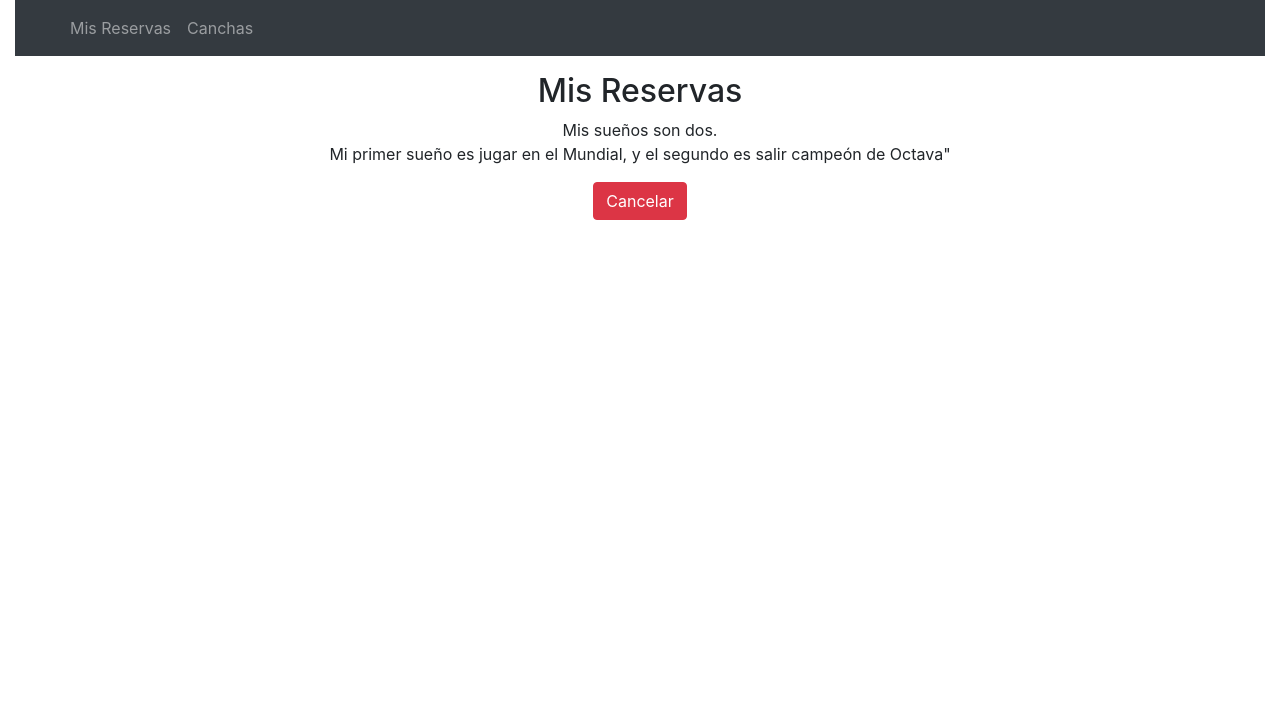
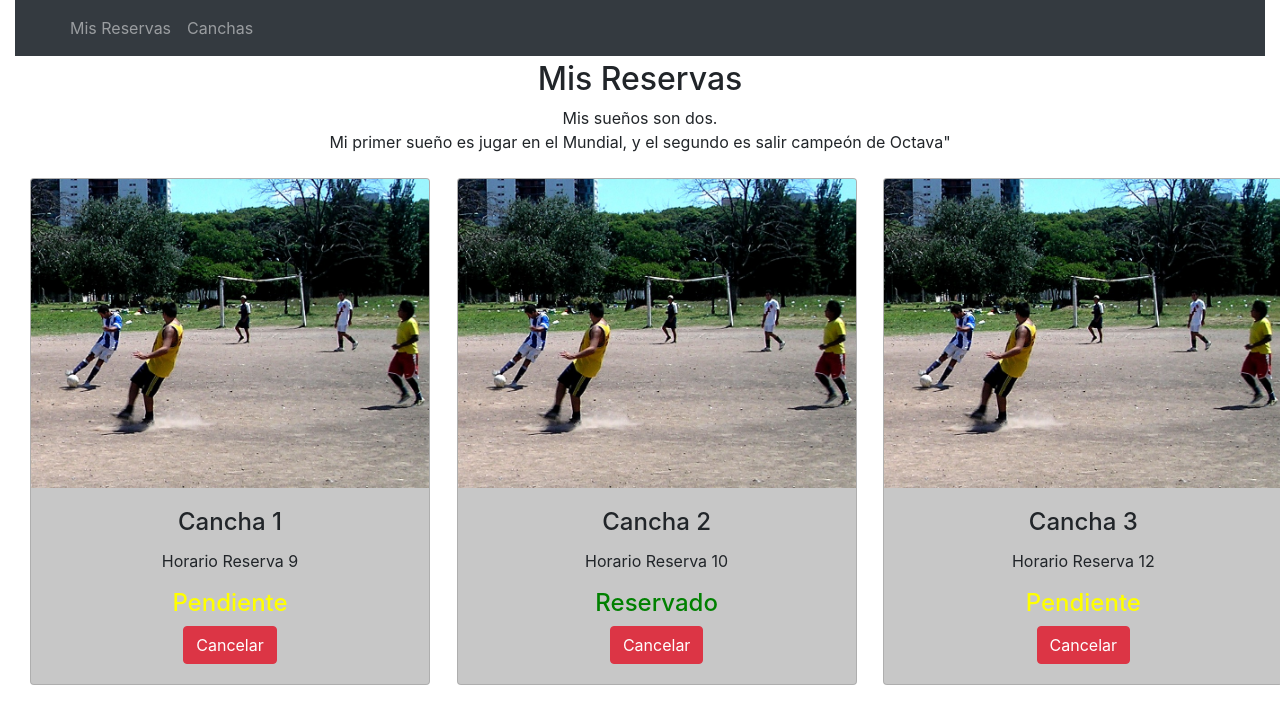
Before and after one commit to ISGrupo3Canchita/TheCanchita, a React (Vite) app in the folder the-canchita-front/: page /paginausuario in a window 1280 px wide. Shown: the top 724 px of the page. Built offline with nearby package versions, Linux system fonts and the light colour scheme.

Commit message:
Cambio listado de reserva en fila a listado en tipo card

```diff
--- a/the-canchita-front/src/App.tsx
+++ b/the-canchita-front/src/App.tsx
@@ -12,10 +12,11 @@ function App() {
 
   return(
     <>
+      {console.log('Estoy en APP')}
       <Routes>
         <Route path='/' element = { <Login usuario={usuario} setUsuario={setUsuario} /> } />
         <Route path='/registro' element = {<Registro/>} />
-        <Route path='/paginausuario' element = {<PaginaUsuario/>}/>
+        <Route path='/paginausuario' element = {<PaginaUsuario usuario={usuario}/>}/>
         <Route path='/paginaadministrador' element={<PaginaAdministrador/>}/>
       </Routes>
     </>
--- a/the-canchita-front/src/Components/Cancha/Canchas.tsx
+++ b/the-canchita-front/src/Components/Cancha/Canchas.tsx
@@ -3,7 +3,7 @@ export const Canchas =()=>{
 
     return(
         <>
-
+        <h2>ESTOY EN CANCHAS</h2>
         </>
     )
 }
--- a/the-canchita-front/src/Components/Login/Login.tsx
+++ b/the-canchita-front/src/Components/Login/Login.tsx
@@ -2,13 +2,9 @@ import { useRef } from "react"
 import { Link, Navigate } from "react-router-dom";
 import { UsuarioContextoValue } from "../../Context/UsuarioContextoValue.ts";
 import { UsuarioTipo } from "../../Model/UsuarioTipo.ts";
-import { Ingresar } from "../../api/Ingresar.ts";
-
-
 
 export const Login = (ctxUsuario:UsuarioContextoValue,) => {
-
-
+    console.log('Estoy en LOGIN')
     const inputNombreRef = useRef<HTMLInputElement>(null);
     const inputContraseñaRef = useRef<HTMLInputElement>(null);
 
@@ -28,9 +24,10 @@ export const Login = (ctxUsuario:UsuarioContextoValue,) => {
 
     return (
         <>
+            {console.log('Estoy en return LOGIN')}
             {ctxUsuario.usuario.codigoRespuesta === 200 ? (
                     <section>
-                        <Navigate to={'./paginaUsuario'}/>
+                        <Navigate to={'./paginausuario'}/>
                     </section>
                 ) : (
                     <section>
--- a/the-canchita-front/src/Components/Reservas/ListadoReserva.tsx
+++ b/the-canchita-front/src/Components/Reservas/ListadoReserva.tsx
@@ -1,51 +1,27 @@
 import { ReservaFila } from "./ReservaFila"
-import { ReservaTipo } from "../../Model/ReservaTipo"
-import { useEffect, useState } from "react"
-import { listarReservas } from "../../api/ListarReservas"
+import React, { useEffect, useState } from "react"
+import { ListaReservaTipo } from "../../Model/ListaReservaTipo"
 
-// const reservas:ReservaTipo[] = [
-//     {canchaNombre:'Cancha1',horaFinal:10,horaInicio:9,idReserva:1, estadoReserva:'Pendiente'},
-//     {canchaNombre:'Cancha2',horaFinal:11,horaInicio:10,idReserva:2,estadoReserva:'Pendiente'},
-//     {canchaNombre:'Cancha3',horaFinal:12,horaInicio:12,idReserva:3, estadoReserva:'Pendiente'},
-// ]
 
-export const ListadoReserva= ()=>{
 
-    const [reservas, setReservas] = useState<ReservaTipo[]>([])
+export const ListadoReserva : React.FC<{reservas:ListaReservaTipo}> =(lista)=>{
+    {console.log('Estoy en LISTADO-RESERVA')}
+    console.log(lista);
 
-    useEffect(()=>{
-       listarReservas;
-        // setReservas(misReservas),
-    },[])
-    const handleCancelar = ()=>{
-        listarReservas();
-    }
     return (
         <>
-            <div className="container mt-3 text-center" >
+            <div className="container-fluid mt-1 text-center" >
                 <h2>Mis Reservas </h2>
                 <p>Mis sueños son dos.<br></br>Mi primer sueño es jugar en el Mundial, y el segundo es salir campeón de Octava"</p>
-                {/* <table className="table">
-                    <thead className="table-dark">
-                    <tr>
-                        <th>POTRERO</th>
-                        <th>A JUGAR</th>
-                        <th>BIRRA TIME</th>
-                    </tr>
-                    </thead>
-                    <tbody>
+                <div className="row">
                         {
-                            reservas.map((r)=>(
+                            lista.reservas.map((r)=>(
                                 <ReservaFila key={r.idReserva} reserva={r}   />
                             ))
                         }
-
-                    </tbody>
-                </table> */}
-                <button className="btn btn-danger"
-                            type="button"
-                            onClick={handleCancelar}>Cancelar</button>
+                </div>
             </div>
         </>
     )
+
 }
--- a/the-canchita-front/src/Components/Reservas/ReservaFila.tsx
+++ b/the-canchita-front/src/Components/Reservas/ReservaFila.tsx
@@ -1,5 +1,7 @@
 import React from "react"
 import { ReservaTipo } from "../../Model/ReservaTipo"
+import { generatePath } from "react-router-dom"
+
 
 type reservaProps ={
     reserva:ReservaTipo
@@ -9,19 +11,34 @@ const handleCancelar=()=>{
     console.log("Se cancela la reserva")
 }
 export const ReservaFila:React.FC<reservaProps>= ({reserva})=>{
+    console.log('Estoy en RESERVA-FILA')
 
+    console.log(reserva.estadoReserva)
     return (
         <>
-            <tr>
-                    <td>{reserva.canchaNombre}</td>
-                    <td>{reserva.horaInicio}</td>
-                    <td>{reserva.horaFinal}</td>
-                    <td>
-                        <button className="btn btn-danger"
-                            type="button"
-                            onClick={handleCancelar}>Cancelar</button>
-                    </td>
-            </tr>
+            <div className="col-sm-4" >
+                <div className="container mt-2 text-center">
+                    <div className="card" style={{width:400, backgroundColor:"#C7C7C7 "}} >
+                        <img className="card-img-top" src="/Images/Potrero_1.jpg" alt="Imagen De Cancha"></img>
+                        <div className="card-body">
+                            <h4 className="card-title">{reserva.canchaNombre}</h4>
+                            <p className="card-text">Horario Reserva {reserva.horaInicio}</p>
+
+                            { reserva.estadoReserva === 'Pendiente' ?(
+                                <h4 className="card-text" style={{color:"yellow"}}>{reserva.estadoReserva}</h4>
+                            ):(
+                                <h4 className="card-text"style={{color:"green"}}>{reserva.estadoReserva}</h4>
+                            )
+                            }
+                            <button className="btn btn-danger"
+                                type="button"
+                                onClick={handleCancelar}
+                            >Cancelar</button>
+
+                        </div>
+                    </div>
+                </div>
+            </div>
         </>
     )
 }
--- a/the-canchita-front/src/Components/index.ts
+++ b/the-canchita-front/src/Components/index.ts
@@ -1,8 +1,8 @@
 import { Canchas } from "./Cancha/Canchas";
 import { Login } from "./Login/Login";
-import { BarraNavegacion } from "./NavBar/BarraNavegacion";
+import { BarraNavegacionUsuario } from "./NavBar/BarraNavegacionUsuario";
 import { Registro } from "./Registro/Registro";
 import { ReservaFila } from "./Reservas/ReservaFila";
 import { ListadoReserva } from "./Reservas/ListadoReserva";
 
-export {Canchas, Login, BarraNavegacion, Registro, ReservaFila, ListadoReserva}
+export {Canchas, Login, BarraNavegacionUsuario, Registro, ReservaFila, ListadoReserva}
--- a/the-canchita-front/src/Pages/PaginaAdministrador.tsx
+++ b/the-canchita-front/src/Pages/PaginaAdministrador.tsx
@@ -1,14 +1,14 @@
 import { useContext } from "react"
 import { UsuarioContexto } from "../Context/UsuarioContexto"
 
-export const PaginaAdministrador = () => {
+export const PaginaAdministrador  = () => {
 
-    const {usuario}=useContext(UsuarioContexto);
+
     return(
         <>
             <h1>Soy D10s</h1>
-            <h2>{usuario.nombre}</h2>
-            <h3>{usuario.token}</h3>
+            <h2></h2>
+            <h3></h3>
         </>
     )
 }
--- a/the-canchita-front/src/Pages/PaginaUsuario.tsx
+++ b/the-canchita-front/src/Pages/PaginaUsuario.tsx
@@ -1,38 +1,43 @@
-import { useContext, useEffect, useState } from "react";
-import { BarraNavegacionUsuario } from "../Components/NavBar/BarraNavegacion";
+import React, { useContext, useEffect, useState } from "react"
 import { ListadoReserva } from "../Components/Reservas/ListadoReserva";
-import { UsuarioContexto } from "../Context/UsuarioContexto";
-import { Navigate, Route } from "react-router-dom";
 import { ReservaTipo } from "../Model/ReservaTipo";
+import { Canchas } from "../Components";
 import { ListaReservaTipo } from "../Model/ListaReservaTipo";
+import { BarraNavegacionUsuario } from "../Components/NavBar/BarraNavegacionUsuario";
+import { UsuarioTipo } from "../Model/UsuarioTipo";
 
 const canchas:ReservaTipo[] = [
     {canchaNombre:'Potrero 1',horaFinal:10,horaInicio:9,idReserva:1, estadoReserva:'habilitada'},
     {canchaNombre:'Potrero 2',horaFinal:11,horaInicio:10,idReserva:2, estadoReserva:'habilitada'},
     {canchaNombre:'Potrero 3',horaFinal:12,horaInicio:12,idReserva:3,estadoReserva:'habilitada'},
 ]
+const reservas:ReservaTipo[] = [
+    {canchaNombre:'Cancha 1',horaFinal:10,horaInicio:9,idReserva:1, estadoReserva:'Pendiente'},
+    {canchaNombre:'Cancha 2',horaFinal:11,horaInicio:10,idReserva:2,estadoReserva:'Reservado'},
+    {canchaNombre:'Cancha 3',horaFinal:12,horaInicio:12,idReserva:3, estadoReserva:'Pendiente'},
+]
 
-export const PaginaUsuario= () =>{
-    const {usuario} = useContext(UsuarioContexto)
+export const PaginaUsuario : React.FC<{usuario:UsuarioTipo}> = (usuario) =>{
+    {console.log('Estoy en PAGINA-USUARIO')}
+    const nombreUsuario = usuario.usuario.nombre
 
-    // const [lista, setLista]= useState<ListaReservaTipo>([]);
+    const [cualLista, setCualLista]=useState<String>('Reservas');
+
+    const [listaReserva, setListaReservas]= useState<ListaReservaTipo>(reservas);
+
+    const cambioCualLista =(nombre:String)=>{
+        setCualLista(nombre)
+    }
     // useEffect(()=>{
-    //     setLista(reservas);
     // },[])
 
     return(
         <>
-            { usuario.rol ==='Adimnistrador' ? (
-                <Navigate to={'../paginaAdministrador'}/>
-            ):(
-                usuario.rol==='Operador' ? (
-                    <Navigate to={'../paginaOperador'}/>
-                ):(
-                <section>
-                    <BarraNavegacionUsuario />
-                    <ListadoReserva />
-                </section>
-            )
+            <BarraNavegacionUsuario cambio={cambioCualLista} nombre={nombreUsuario} />
+            { cualLista === 'Reservas' ? (
+                <ListadoReserva reservas={listaReserva}/>
+            ) : (
+                <Canchas/>
             )}
         </>
     )
--- a/the-canchita-front/src/api/ListarReservas.ts
+++ b/the-canchita-front/src/api/ListarReservas.ts
@@ -3,8 +3,7 @@ import Api from "./Api";
 
 const ListaReserva= Api.defaults.baseURL+'reserva/get/reservas'
 
-export const listarReservas= async() => {
-    console.log('estoy en ListarReservas')
+export const listaReservas= async() => {
     const response = await axios.get(ListaReserva,
                         { headers: {'Content-Type' : 'application/json'}, withCredentials: true});
     console.log(response)
```
Also changed, not shown: the-canchita-front/src/Components/NavBar/BarraNavegacionUsuario.tsx (renamed from the-canchita-front/src/Components/NavBar/BarraNavegacion.tsx, +11 -17 lines), the-canchita-front/src/Context/UsuarioProveedor.tsx (+8 -7 lines), the-canchita-front/public/Images/Potrero_1.jpg (added).
